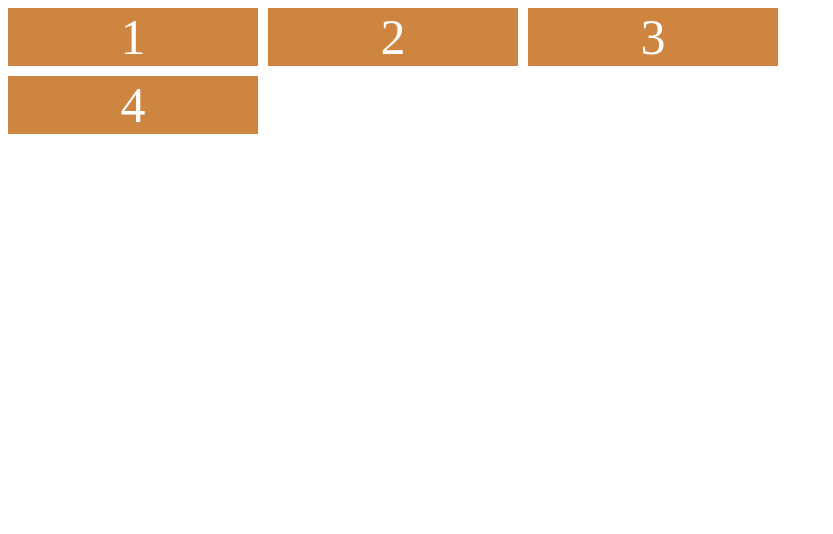
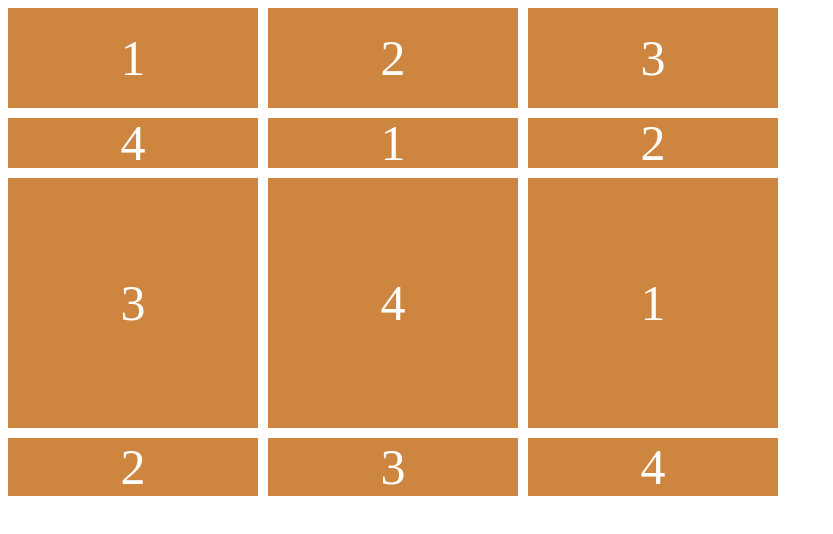
Before and after one commit to seonhop/css-master, a plain HTML site: page index.html in a window 1280 px wide. Shown: the whole page, without its empty margins (0-833 px from the left). Drawn offline with Linux system fonts and the light colour scheme.

Commit message:
#2.2 CSS Grid Basic Concepts done

```diff
--- a/index.html
+++ b/index.html
@@ -13,6 +13,14 @@
             <div class="child">2</div>
             <div class="child">3</div>
             <div class="child">4</div>
+            <div class="child">1</div>
+            <div class="child">2</div>
+            <div class="child">3</div>
+            <div class="child">4</div>
+            <div class="child">1</div>
+            <div class="child">2</div>
+            <div class="child">3</div>
+            <div class="child">4</div>
         </div>
     </body>
 </html>
--- a/style.css
+++ b/style.css
@@ -1,6 +1,8 @@
 .father {
     display: grid;
     grid-template-columns: 250px 250px 250px;
+    grid-template-rows: 100px 50px 250px;
+
     gap: 10px;
 }
 
```
